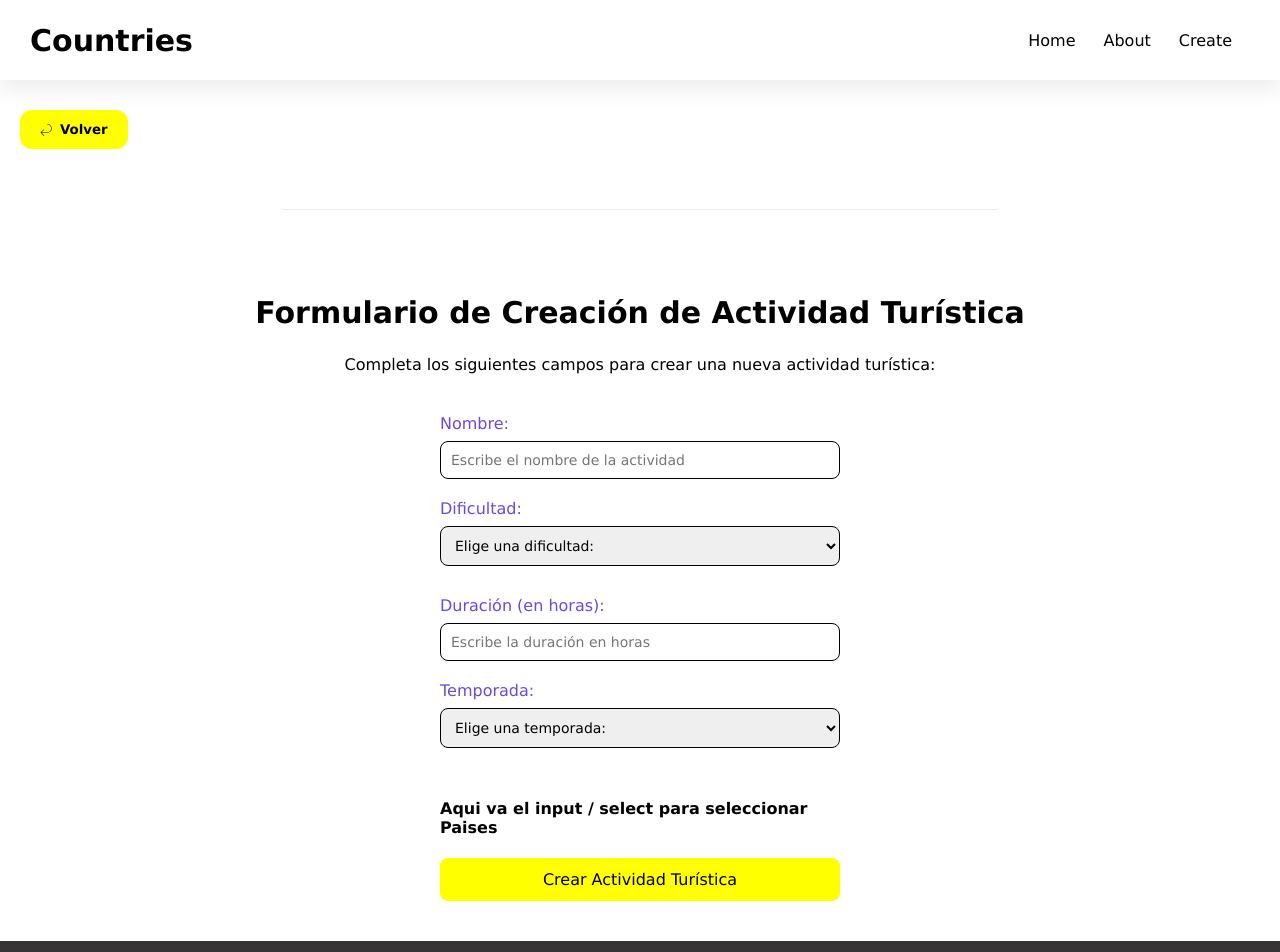
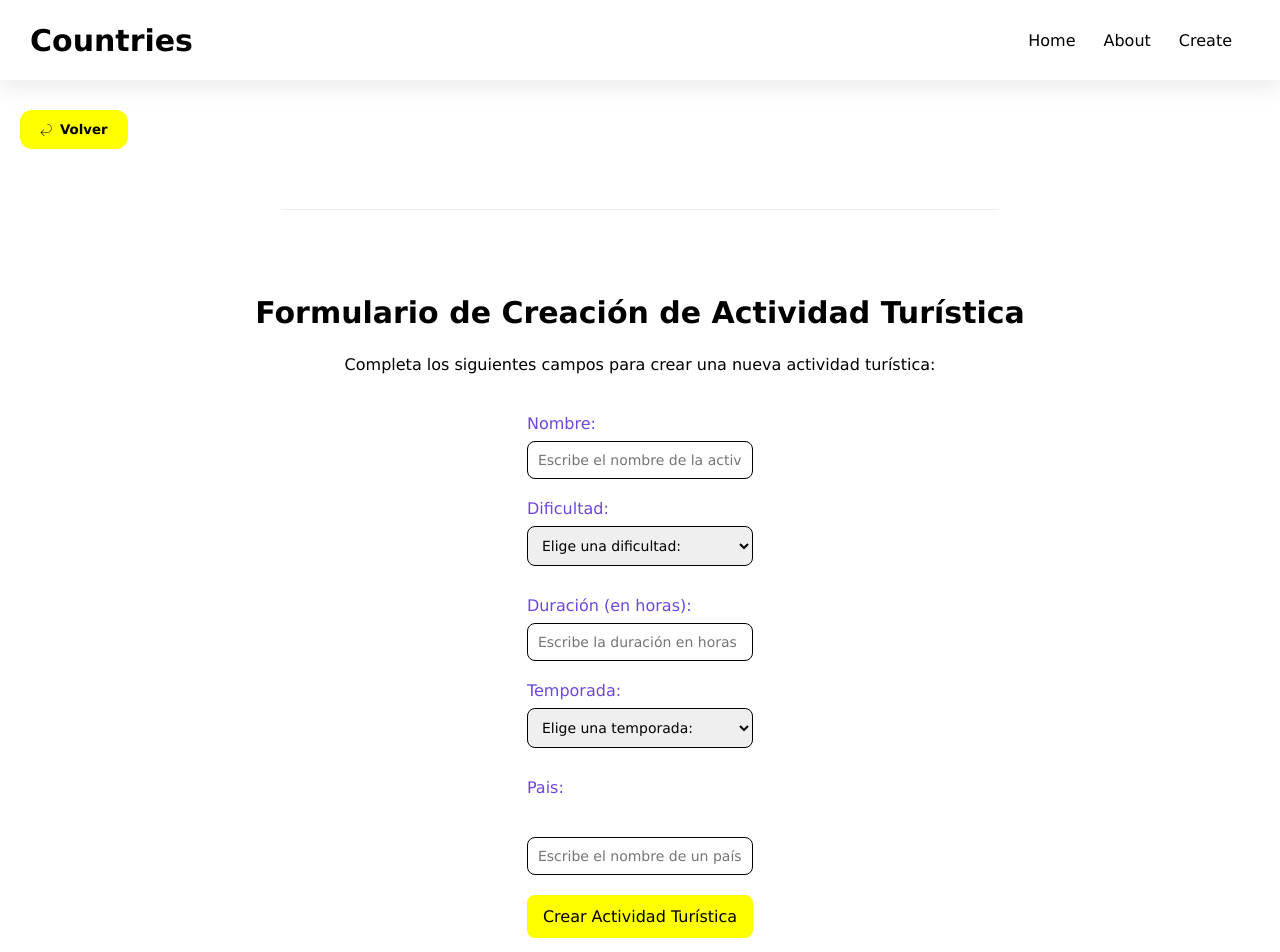
Before and after one commit to MatiasPeusco/PI-Countries, a React (Vite) app in the folder client/: page /create in a window 1280 px wide. Shown: the top 952 px of the page. Built offline with nearby package versions, Linux system fonts and the light colour scheme.

Commit message:
Added a country selection input, with suggestion handling while typing to only allow adding existing countries

```diff
--- a/client/src/components/CreateActivity/CreateActivity.jsx
+++ b/client/src/components/CreateActivity/CreateActivity.jsx
@@ -15,13 +15,14 @@ import {
     ErrorMessage,
 } from "./StyledCreateActivity";
 import SelectInputComponent from "./SelectInputComponent";
+import { useSelector } from "react-redux";
 
 const CreateActivity = () => {
     const [name, setName] = useState("");
     const [difficulty, setDifficulty] = useState("0");
     const [duration, setDuration] = useState("");
     const [season, setSeason] = useState("");
-    const [countries, setCountries] = useState([]);
+    const [selectedCountries, setSelectedCountries] = useState([]);
     const [errors, setErrors] = useState({
         name: "",
         difficulty: "",
@@ -29,6 +30,10 @@ const CreateActivity = () => {
         season: "",
         countries: "",
     });
+
+    const [inputValue, setInputValue] = useState("");
+    const [suggestions, setSuggestions] = useState([]);
+    const countries = useSelector((state) => state.allCountries);
 
     const handleChange = (e) => {
         const { name, value } = e.target;
@@ -39,6 +44,22 @@ const CreateActivity = () => {
         } else if (name === "season") {
             setSeason(value);
         }
+    };
+
+    const handleCountryChange = (e) => {
+        setInputValue(e.target.value);
+
+        const suggestions = countries.filter(
+            (country) =>
+                country.name.toLowerCase().indexOf(inputValue.toLowerCase()) > -1
+        );
+        setSuggestions(suggestions);
+    };
+
+    const handleCountrySelect = (selectedCountry) => {
+        setSelectedCountries([...selectedCountries, selectedCountry]);
+        setInputValue("");
+        setSuggestions([]);
     };
 
     const validateForm = () => {
@@ -158,7 +179,34 @@ const CreateActivity = () => {
                         error={errors.season}
                     />
 
-                    <h4>Aqui va el input / select para seleccionar Paises</h4>
+                    <InputWrapper>
+                        <Label>Pais:</Label>
+                        <ul>
+                            {selectedCountries.map((country) => (
+                                <li key={country.code}>{country.name}</li>
+                            ))}
+                        </ul>
+                        <Input
+                            type="text"
+                            id="country"
+                            name="country"
+                            placeholder="Escribe el nombre de un país"
+                            value={inputValue}
+                            onChange={handleCountryChange}
+                        />
+                    </InputWrapper>
+                    {suggestions.length > 0 && (
+                        <ul>
+                            {suggestions.map((country) => (
+                                <li
+                                    key={country.code}
+                                    onClick={() => handleCountrySelect(country)}
+                                >
+                                    {country.name}
+                                </li>
+                            ))}
+                        </ul>
+                    )}
 
                     <Button type="submit">Crear Actividad Turística</Button>
                 </FormContainer>
--- a/client/src/components/CreateActivity/SelectInputComponent.jsx
+++ b/client/src/components/CreateActivity/SelectInputComponent.jsx
@@ -16,7 +16,7 @@ const SelectInputComponent = ({
 }) => {
     return (
         <InputWrapper>
-            <Label htmlFor={name}>{label}:</Label>
+            <Label htmlFor={id}>{label}:</Label>
             <Select id={id} name={name} value={value} onChange={onChange}>
                 {options.map((option, index) => (
                     <option key={index} value={option.value}>
```
